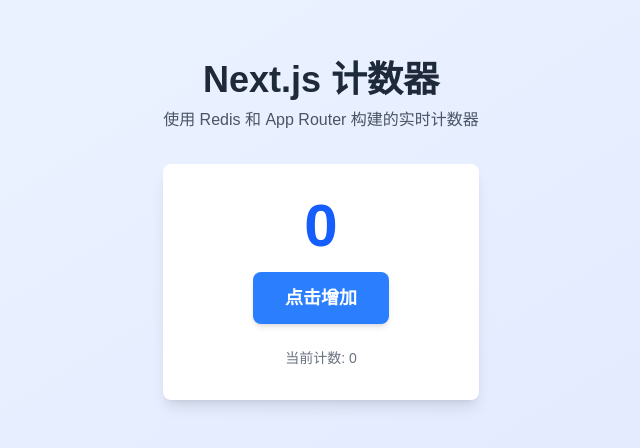
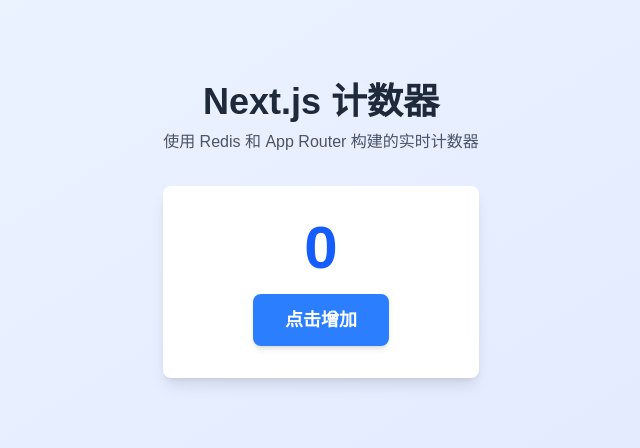
Before and after one commit to WalterZhu/next-template, a Next.js app: page / in a window 1280 px wide. Shown: the part 170-618 px from the top of the page, without its empty margins (319-959 px from the left). Built offline with nearby package versions, Linux system fonts and the light colour scheme; no server answers; the database is empty.

Commit message:
删除没必要的dom

```diff
--- a/src/components/CountClient.tsx
+++ b/src/components/CountClient.tsx
@@ -72,10 +72,6 @@
                     </span>
                 ) : '点击增加'}
             </button>
-
-            <div className="text-gray-500 text-sm">
-                当前计数: {count}
-            </div>
         </div>
     );
 }
```
